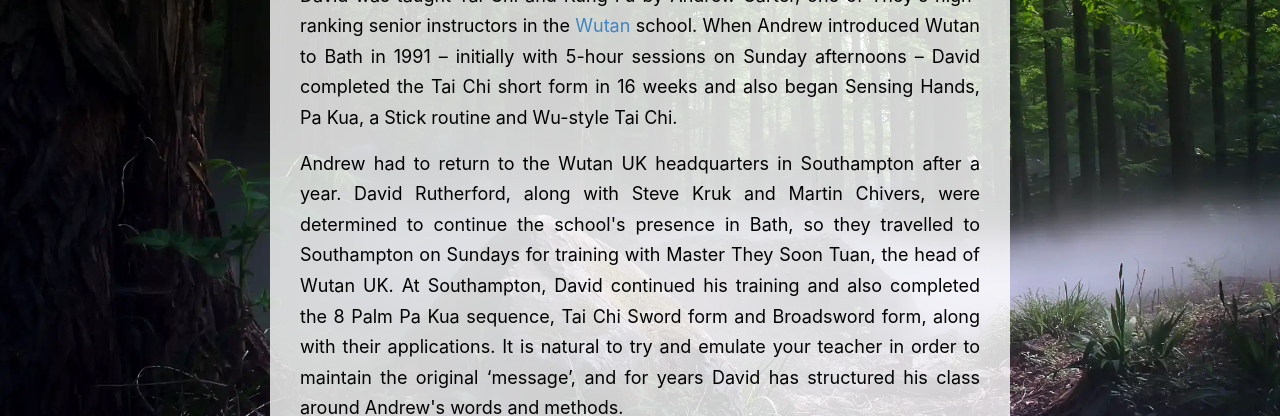
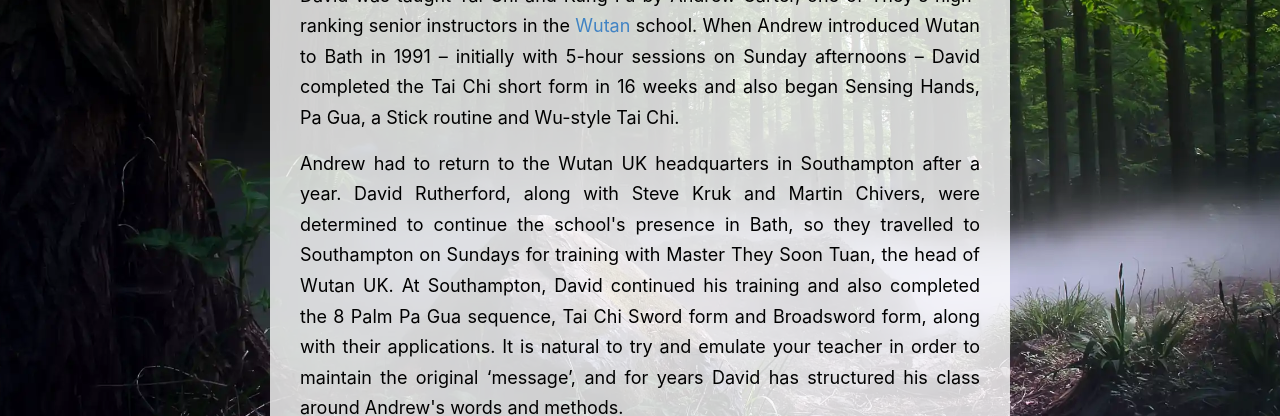
Before and after one commit to xanthipe/wutan-bath, a Jekyll site: the page built from _pages/instructors.md, in a window 1280 px wide and 900 px high. Shown: the part 427-843 px from the top of the window. Built offline with Jekyll 4.4.1, drawn with Linux system fonts in a browser that asks for light colours.

```diff
--- a/_data/instructors.yml
+++ b/_data/instructors.yml
@@ -4,13 +4,13 @@ david-rutherford:
     David was taught Tai Chi and Kung Fu by Andrew Carter, one of They&apos;s high-ranking senior
     instructors in the [Wutan](../school/#wutan) school. When Andrew introduced Wutan to Bath in 1991 &ndash; initially
     with 5-hour sessions on Sunday afternoons &ndash; David completed the Tai Chi short form in 16
-    weeks and also began Sensing Hands, Pa Kua, a Stick routine and Wu-style Tai Chi.
+    weeks and also began Sensing Hands, Pa Gua, a Stick routine and Wu-style Tai Chi.
 
     Andrew had to return to the Wutan UK headquarters in Southampton after a year. David
     Rutherford, along with Steve Kruk and Martin Chivers, were determined to continue the
     school&apos;s presence in Bath, so they travelled to Southampton on Sundays for training with
     Master They Soon Tuan, the head of Wutan UK. At Southampton, David continued his training
-    and also completed the 8 Palm Pa Kua sequence, Tai Chi Sword form and Broadsword form,
+    and also completed the 8 Palm Pa Gua sequence, Tai Chi Sword form and Broadsword form,
     along with their applications. It is natural to try and emulate your teacher in order to maintain the
     original &lsquo;message&rsquo;, and for years David has structured his class around Andrew&apos;s words and
     methods.
--- a/_data/school.yml
+++ b/_data/school.yml
@@ -10,7 +10,7 @@ wutan:
     Wutan UK, founded by [Master They Soon Tuan](../school/#they-soon-tuan), was officially registered with the British
     Kung Fu Council and Martial Arts Commission in March 1981.
 
-    The Wutan school covers a range of martial arts, from Tai Chi, Bagua and Hsing I to Chai Lei Fut,
+    The Wutan school covers a range of martial arts, from Tai Chi, Pa Gua and Hsing I to Chai Lei Fut,
     Praying Mantis, Wing Chun, Ba Ji Chuan, Pi Qua, Mi Zhong and Kickboxing. All these arts
     cover both the internal (meditative) and external (combative) features of the martial arts. To
     find out more about the Wutan school, visit the [Wutan UK website](http://www.wutan.biz/).
@@ -19,9 +19,8 @@ wutan-bath:
   description: |
     Bath Wutan has been going for more than three decades, providing the well-documented
     benefits of [Tai Chi](../arts/#tai-chi), [Kung Fu](../arts/#kung-fu) and [Qigong](../arts/#qigong).
-    In fact, the NHS recommends Tai Chi and
-    Qigong as forms of exercise and relaxation that can improve flexibility, mobility, balance and
-    posture, as well as reduce stress and tension.
+    In fact, the NHS recommends Tai Chi and Qigong as forms of exercise and relaxation that can improve
+    flexibility, mobility, balance and posture, as well as reduce stress and tension.
 
     Here&apos;s a brief history on how Wutan Bath came into being: due to an error in the Bath Chronicle,
     in which the wrong location was printed, one day in
```
Also changed, not shown: _data/skills.yml (+5 -5 lines), .github/workflows/staging.yml.
